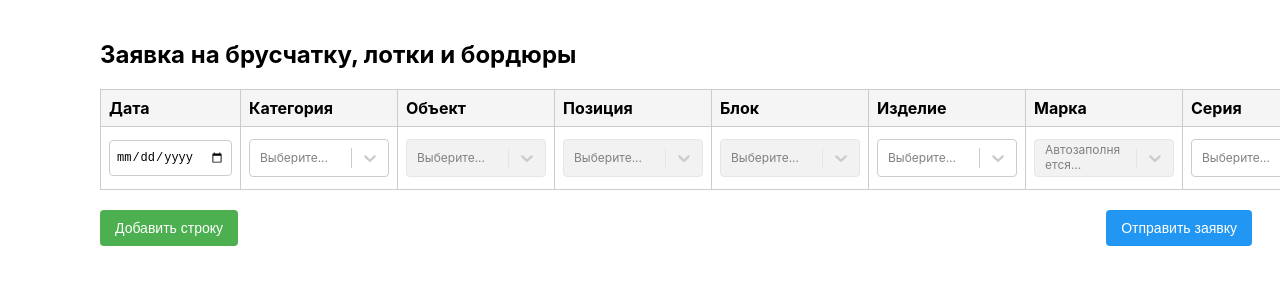
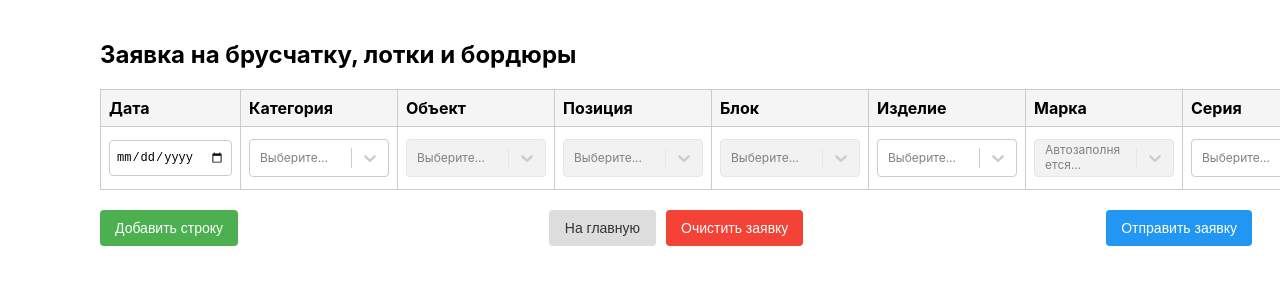
Before and after one commit to Andrefan1406/my_first_site, a React (Create React App) app: page /blbrequest in a window 1280 px wide. Shown: the top 300 px of the page. Built offline with nearby package versions, Linux system fonts and the light colour scheme.

Commit message:
добавил кнопки на главную и очистить заявку в заявки на брусчатку и жби

```diff
--- a/src/BLBRequestPage.js
+++ b/src/BLBRequestPage.js
@@ -529,6 +529,12 @@ const BLBRequestPage = () => {
       </table>
       <div className={styles.buttonsContainer}>
         <button type="button" onClick={addRow} className={styles.addButton}>Добавить строку</button>
+        <div className={styles.centerButtons}>
+          <button type="button" onClick={() => window.location.href = '/'} className={styles.homeButton}>На главную</button>
+          <button type="button" onClick={() => setFormRows([{date: '', category: '', object: '', position: '', block: '',
+              product: '', brand: '', series: '', quantity: '', note: ''}])}
+            className={styles.clearButton}>Очистить заявку</button>
+        </div>
         <button type="button" onClick={handleSubmit} className={styles.submitButton}>Отправить заявку</button>
       </div>
       {/* Модальное окно */}
--- a/src/RequestPage.module.css
+++ b/src/RequestPage.module.css
@@ -151,6 +151,44 @@ input, textarea {
 
 .addButton:hover, .submitButton:hover, .removeButton:hover {
   opacity: 0.8;
+}
+
+.homeButton {
+  background-color: #ddd;       /* нейтральный серый */
+  color: #333;
+  border: none;
+  border-radius: 4px;
+  padding: 8px 16px;
+  font-size: 14px;
+  cursor: pointer;
+  margin-left: 8px;
+  transition: background-color 0.2s ease;
+}
+
+.homeButton:hover {
+  background-color: #ccc;       /* чуть темнее при наведении */
+}
+
+.centerButtons {
+  display: flex;
+  justify-content: center;
+  gap: 10px;
+  flex-grow: 1;
+}
+
+.clearButton {
+  background-color: #f44336; /* красный */
+  color: white;
+  border: none;
+  border-radius: 4px;
+  padding: 10px 15px;
+  font-size: 14px;
+  cursor: pointer;
+  transition: background-color 0.2s ease;
+}
+
+.clearButton:hover {
+  background-color: #d32f2f; /* темнее при наведении */
 }
 
 /* Модальное окно */
--- a/src/ZnbRequestPage.js
+++ b/src/ZnbRequestPage.js
@@ -9,41 +9,42 @@ import Select from 'react-select';
 
 // Справочники для второй группы
 const znbBrandOptions = {
-    'Балка': ['Б-6', 'Б-7', 'Б-8'],
+    'Балка': ['Б-6', 'Б-7', 'Б-8', 'другое'],
     'Блоки бетонные для стен подвалов': ['ФБС 12.4.6т', 'ФБС 12.5.6т', 'ФБС 24.4.6т', 'ФБС 24.5.6т',
-        'ФБС 24.6.6т', 'ФБС 9.4.6т', 'ФБС 9.5.6т', 'ФБС 9.6.6т', 'ФБС12.6.6т'],
-    'Ж/б опора для передвижного ограждения': ['ОП-1'],
-    'Железобетонный фундамент для опоры наружного освещения': ['ФН-1', 'ФН-2'],
-    'Кабель канал': ['К 20.6.3'],
-    'Камни бетонные бортовые': ['БР100.20.8'],
+        'ФБС 24.6.6т', 'ФБС 9.4.6т', 'ФБС 9.5.6т', 'ФБС 9.6.6т', 'ФБС12.6.6т', 'другое'],
+    'Ж/б опора для передвижного ограждения': ['ОП-1', 'другое'],
+    'Железобетонный фундамент для опоры наружного освещения': ['ФН-1', 'ФН-2', 'другое'],
+    'Кабель канал': ['К 20.6.3', 'другое'],
+    'Камни бетонные бортовые': ['БР100.20.8', 'другое'],
     'Кольцо стеновое цилиндрическое (Технологический бетон)': ['КС 10-3', 'КС 10-6 ', 'КС 10-9 ', 'КС 15-6',
-        'КС 15-9', 'КС 20-6', 'КС 20-9', 'КС 7-3', 'КС 7-9'],
-    'Лоток': ['Л11-8/2'],
-    'Лоток водоотводный': ['Л-100.15.15', 'Л-100.25.15', 'Л-150.15.15'],
-    'Лоток водоотводный (Технологический бетон)': ['Л-100.25.15'],
-    'Опора освещения': ['СВ 105-3,5', 'СВ 95-2а'],
-    'Опорное кольцо': ['КО-6'],
-    'Панель ограждения': ['3ПБ30.20', 'ПО1В', 'ПО1В*'],
-    'Перемыка плитная': ['2ПП17-5', '2ПП18-5', '3ПП16-71', '3ПП18-71', '6ПП16-72', '6ПП21-72', '6ПП27-72'],
+        'КС 15-9', 'КС 20-6', 'КС 20-9', 'КС 7-3', 'КС 7-9', 'другое'],
+    'Лоток': ['Л11-8/2', 'другое'],
+    'Лоток водоотводный': ['Л-100.15.15', 'Л-100.25.15', 'Л-150.15.15', 'другое'],
+    'Лоток водоотводный (Технологический бетон)': ['Л-100.25.15', 'другое'],
+    'Опора освещения': ['СВ 105-3,5', 'СВ 95-2а', 'другое'],
+    'Опорное кольцо': ['КО-6', 'другое'],
+    'Панель ограждения': ['3ПБ30.20', 'ПО1В', 'ПО1В*', 'другое'],
+    'Перемыка плитная': ['2ПП17-5', '2ПП18-5', '3ПП16-71', '3ПП18-71', '6ПП16-72', '6ПП21-72', '6ПП27-72', 'другое'],
     'Перемычка брусковая': ['1ПБ 13-1п', '1ПБ 16-1п', '2ПБ 10-1п', '2ПБ 13-1п', '2ПБ 16-2п', '2ПБ 17-2п',
         '2ПБ 19-3п', '2ПБ 25-3п', '2ПБ 29-4п', '3ПБ 13-37п', '3ПБ 16-37п', '3ПБ 18-37п', '3ПБ 30-8п',
-        '4ПБ 44-8п', '5ПБ 18-27п', '5ПБ 21-27п', '5ПБ 25-27п', '5ПБ 27-27п', '5ПБ 27-37п'],
+        '4ПБ 44-8п', '5ПБ 18-27п', '5ПБ 21-27п', '5ПБ 25-27п', '5ПБ 27-27п', '5ПБ 27-37п', 'другое'],
     'Плита': ['ОП 200', 'ОП 220', 'П11-8', 'П-4', 'ПД 300.150.14-9', 'ПД 300.240.20-9', 'ПД 300.300.20-9',
         'ПД 75.240.20-9', 'ПД 75.300.20-9', 'ПД43-15', 'ПТ 300.120.14-9', 'ПТ 300.150.14-9', 'ПТ 300.180.14-9',
         'ПТ 300.180.14-9*', 'ПТ 300.210.16-9', 'ПТ 300.300.25-9', 'ПТ 30-15', 'ПТ 30-15/2000', 'ПТ 75.180.14-9',
-        'ПТ 75.210.16-9', 'ПТ 75.300.25-9', 'ПТ40-12', 'ПТ40-15'],
-    'Плита для железнодорожных переездов': ['ПЖ 03.00.00', 'ПЖ 04.00.00'],
-    'Плита днища': ['ПН10', 'ПН15', 'ПН20', 'ПН7'],
-    'Плита дорожная': ['1П30.18-30'],
-    'Плита канала': ['ППк1', 'ППк1.1', 'ППк2', 'ППк2.1', 'ППк2.2'],
-    'Плита лотка': ['П28-15', 'П28д-15'],
-    'Плита перекрытия': ['КЦП 2-7', '1ПП15-1', '1ПП15-2', '1ПП20-1', '1ПП20-2', 'ПП10-1', 'ПП10-2'],
-    'Плита перекрытия лотков': ['П11д-8а', 'П12/2-12а', 'П15д-8а', 'П18д-8а', 'П21д-8', 'ПО-2', 'ПО-3', 'ПО-4'],
-    'Плита переходная': ['П800.98.40-ТАIII'],
-    'Противовес': ['ПР-2'],
-    'Пртивовес (Технологический бетон)': ['ПР-1'],
-    'Ригель': ['Р-5100'],
-    'Стакан под панель ограждения': ['ОФ-1а']
+        'ПТ 75.210.16-9', 'ПТ 75.300.25-9', 'ПТ40-12', 'ПТ40-15', 'другое'],
+    'Плита для железнодорожных переездов': ['ПЖ 03.00.00', 'ПЖ 04.00.00', 'другое'],
+    'Плита днища': ['ПН10', 'ПН15', 'ПН20', 'ПН7', 'другое'],
+    'Плита дорожная': ['1П30.18-30', 'другое'],
+    'Плита канала': ['ППк1', 'ППк1.1', 'ППк2', 'ППк2.1', 'ППк2.2', 'другое'],
+    'Плита лотка': ['П28-15', 'П28д-15', 'другое'],
+    'Плита перекрытия': ['КЦП 2-7', '1ПП15-1', '1ПП15-2', '1ПП20-1', '1ПП20-2', 'ПП10-1', 'ПП10-2', 'другое'],
+    'Плита перекрытия лотков': ['П11д-8а', 'П12/2-12а', 'П15д-8а', 'П18д-8а', 'П21д-8', 'ПО-2', 'ПО-3', 'ПО-4', 'другое'],
+    'Плита переходная': ['П800.98.40-ТАIII', 'другое'],
+    'Противовес': ['ПР-2', 'другое'],
+    'Пртивовес (Технологический бетон)': ['ПР-1', 'другое'],
+    'Ригель': ['Р-5100', 'другое'],
+    'Стакан под панель ограждения': ['ОФ-1а', 'другое'],
+    'Другое': []
 };
 
 const seriesBrandOptions = {
@@ -97,11 +98,19 @@ const ZnbRequestPage = () => {
   const handleSubmit = (e) => {
     e.preventDefault();
 
-    const requiredFields = ['date', 'category', 'object', 'position', 'quantity'];
-    const hasEmpty = formRows.some(row => requiredFields.some(f => !row[f]?.toString().trim()));
+    const hasEmpty = formRows.some(row => {
+      // базовые обязательные поля (все кроме note и series)
+      const baseRequired = ['date', 'category', 'object', 'position', 'block', 'product', 'brand', 'quantity'];
+      const missingBase = baseRequired.some(f => !row[f]?.toString().trim());
+
+      // если выбрано "Другое" в product или brand, примечание становится обязательным
+      const noteRequired = (row.product === 'Другое' || row.brand === 'другое') && !row.note.trim();
+
+      return missingBase || noteRequired;
+    });
 
     if (hasEmpty) {
-      alert('Пожалуйста, заполните все обязательные поля.');
+      alert('Пожалуйста, заполните все обязательные поля. Если выбрано "Другое", укажите примечание.');
       return;
     }
 
@@ -322,7 +331,7 @@ const ZnbRequestPage = () => {
                     onChange={selected => handleChange({ target: { name: 'brand', value: selected?.value || '' } }, index)}
                     placeholder="Выберите..."
                     isClearable
-                    isDisabled={!row.product}
+                    isDisabled={row.product === 'Другое' || !row.product} // Блокируем если другое
                     styles={{ control: base => ({ ...base, minHeight: '30px', fontSize: '12px' }) }}
                   />
                 </td>
@@ -394,8 +403,15 @@ const ZnbRequestPage = () => {
       </table>
       <div className={styles.buttonsContainer}>
         <button type="button" onClick={addRow} className={styles.addButton}>Добавить строку</button>
+        <div className={styles.centerButtons}>
+          <button type="button" onClick={() => window.location.href = '/'} className={styles.homeButton}>На главную</button>
+          <button type="button" onClick={() => setFormRows([{date: '', category: '', object: '', position: '', block: '',
+              product: '', brand: '', series: '', quantity: '', note: ''}])}
+            className={styles.clearButton}>Очистить заявку</button>
+        </div>
         <button type="button" onClick={handleSubmit} className={styles.submitButton}>Отправить заявку</button>
       </div>
+
       {/* Модальное окно */}
       {showModal && (
         <div className={styles.modalOverlay}>
```
